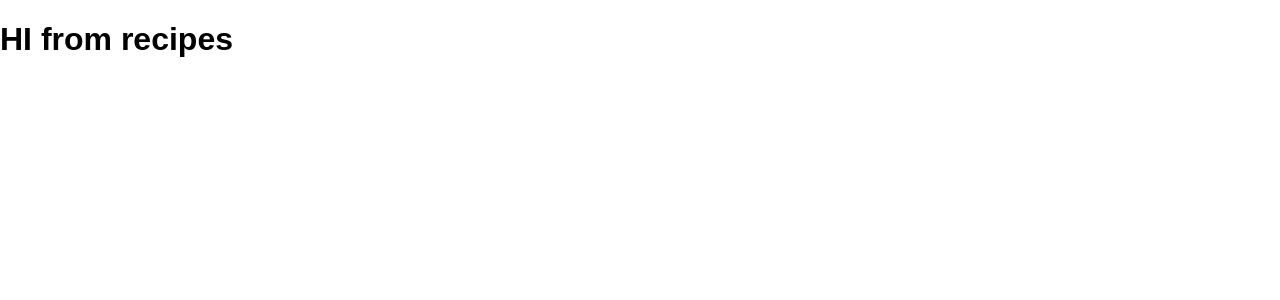
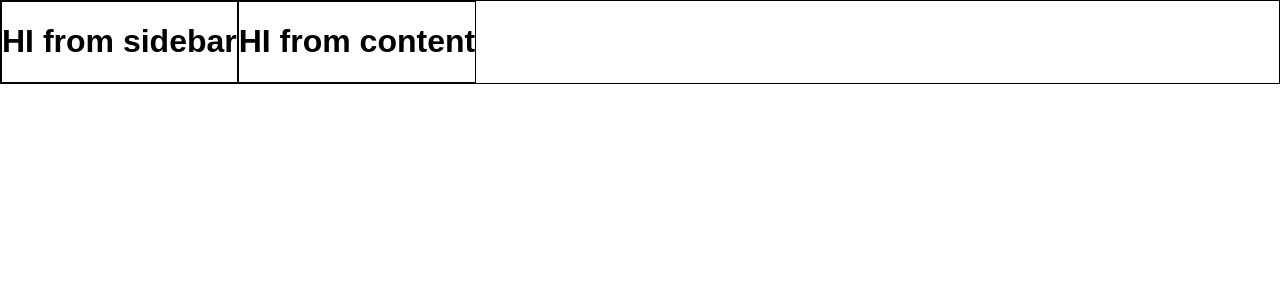
Before and after one commit to Eaternity/gastro-prototype, a React (Create React App) app: page / in a window 1280 px wide. Shown: the top 300 px of the page. Built offline with nearby package versions, Linux system fonts and the light colour scheme.

Commit message:
Adds basic styling

```diff
--- a/src/components/Content/Content.css
+++ b/src/components/Content/Content.css
@@ -0,0 +1,3 @@
+.content-container {
+  border: 1px solid black;
+}
--- a/src/components/Content/Content.js
+++ b/src/components/Content/Content.js
@@ -0,0 +1,14 @@
+import React from 'react'
+import './Content.css'
+
+const Content = props => {
+  return (
+    <div className='content-container'>
+      <h1>
+        HI from content
+      </h1>
+    </div>
+  )
+}
+
+export default Content
--- a/src/components/Plan/Plan.css
+++ b/src/components/Plan/Plan.css
@@ -0,0 +1,5 @@
+.plan-container {
+  display: flex;
+  flex-direction: row;
+  border: 1px solid black;
+}
--- a/src/components/Plan/Plan.js
+++ b/src/components/Plan/Plan.js
@@ -1,10 +1,14 @@
 import React from 'react'
+import Sidebar from '../Sidebar/Sidebar'
+import Content from '../Content/Content'
+import './Plan.css'
 
 const Plan = props => {
   return (
-    <h1>
-      HI from plan
-    </h1>
+    <div className='plan-container'>
+      <Sidebar />
+      <Content />
+    </div>
   )
 }
 
--- a/src/components/Recipes/Recipes.css
+++ b/src/components/Recipes/Recipes.css
@@ -0,0 +1,5 @@
+.recipes-container {
+  display: flex;
+  flex-direction: row;
+  border: 1px solid black;
+}
--- a/src/components/Recipes/Recipes.js
+++ b/src/components/Recipes/Recipes.js
@@ -1,10 +1,14 @@
 import React from 'react'
+import Sidebar from '../Sidebar/Sidebar'
+import Content from '../Content/Content'
+import './Recipes.css'
 
 const Recipes = props => {
   return (
-    <h1>
-      HI from recipes
-    </h1>
+    <div className='recipes-container'>
+      <Sidebar />
+      <Content />
+    </div>
   )
 }
 
--- a/src/components/Sidebar/Sidebar.css
+++ b/src/components/Sidebar/Sidebar.css
@@ -0,0 +1,3 @@
+.sidebar-container {
+  border: 1px solid black;
+}
--- a/src/components/Sidebar/Sidebar.js
+++ b/src/components/Sidebar/Sidebar.js
@@ -0,0 +1,14 @@
+import React from 'react'
+import './Sidebar.css'
+
+const Sidebar = props => {
+  return (
+    <div className='sidebar-container'>
+      <h1>
+        HI from sidebar
+      </h1>
+    </div>
+  )
+}
+
+export default Sidebar
```
